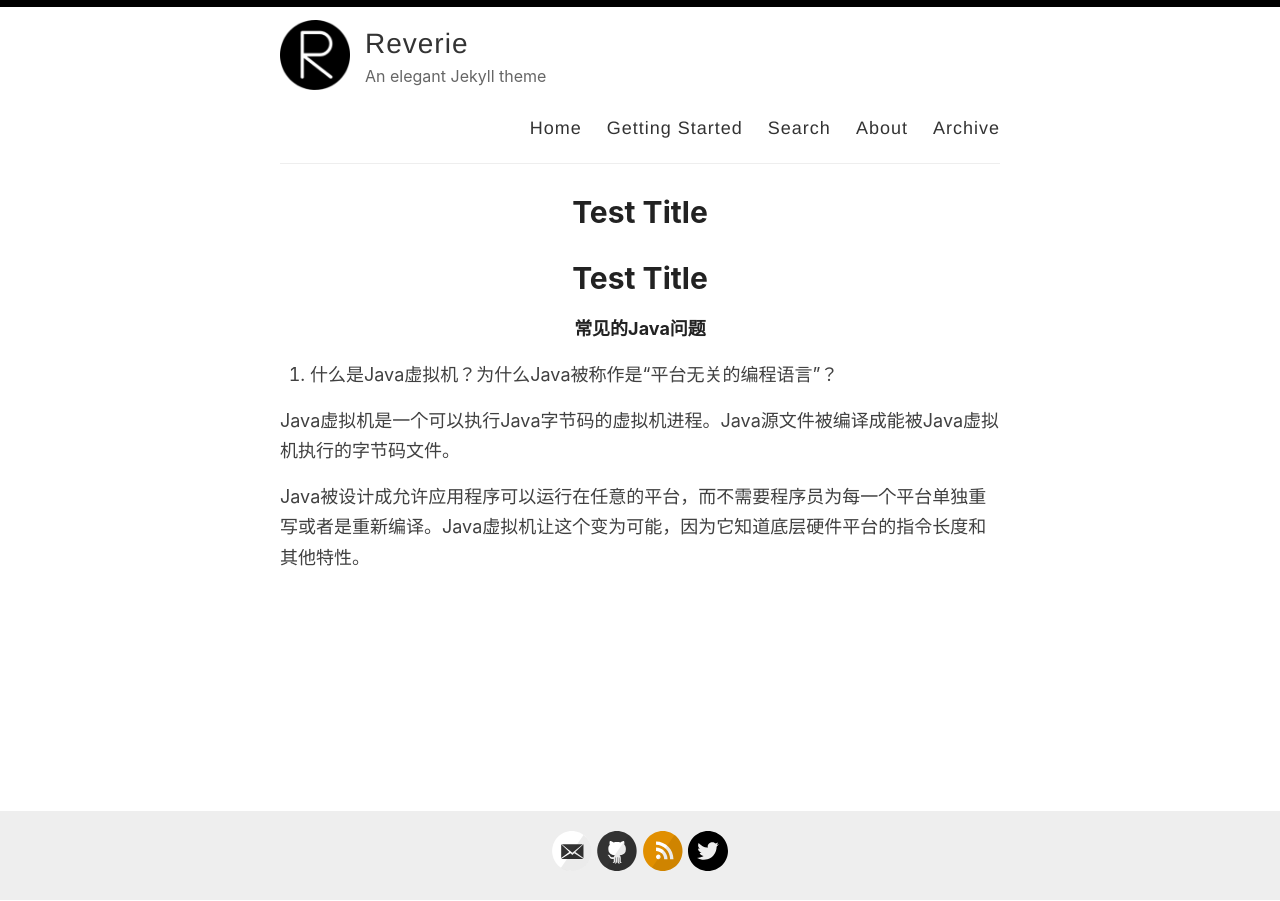
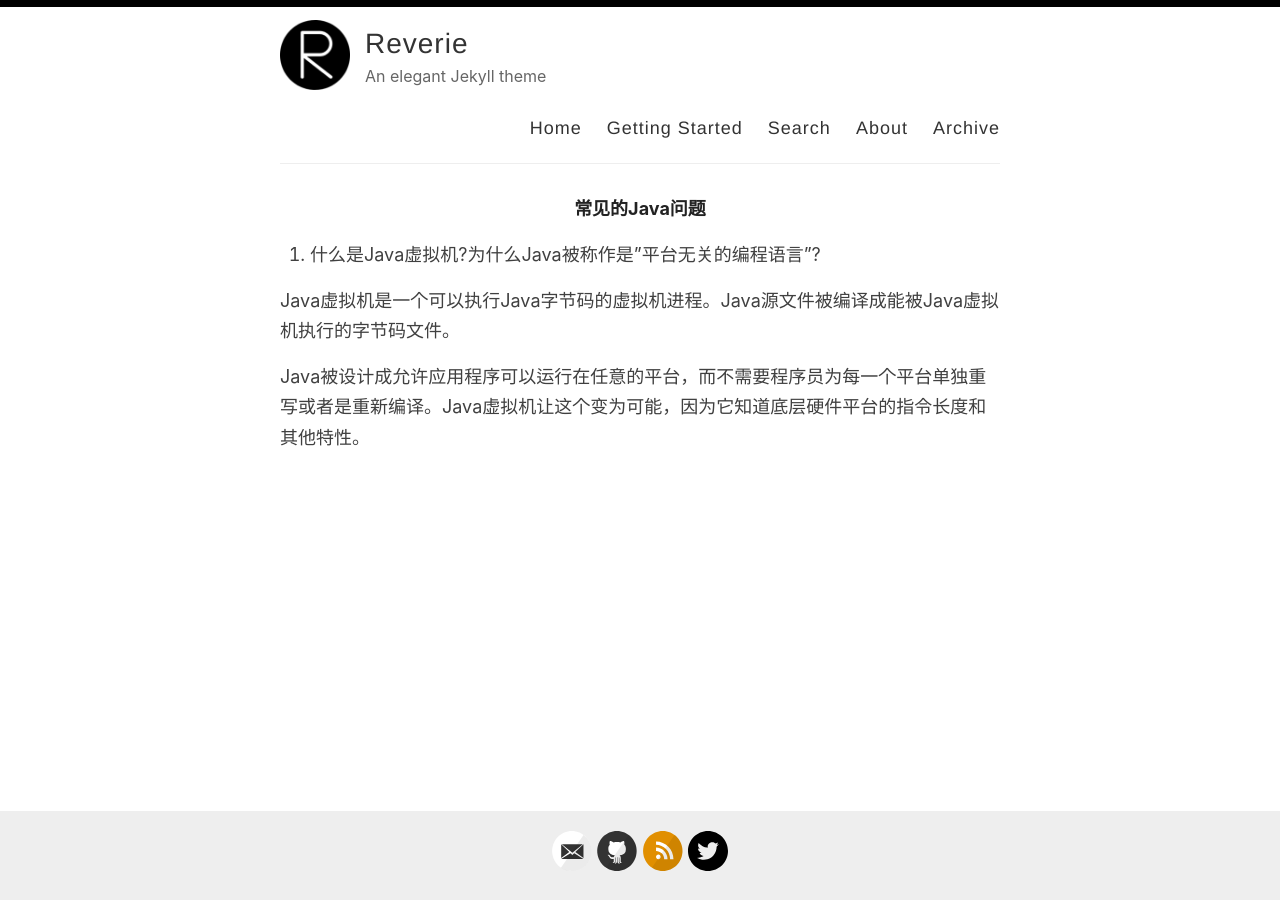
Before and after one commit to mytcc/view, a Jekyll site: the page built from test.md, in a window 1280 px wide. Built offline with Jekyll 4.4.1, drawn with Linux system fonts in a browser that asks for light colours; our own code applies the rules of GitHub Pages for plain Markdown files.

Commit message:
Update test.md

```diff
--- a/test.md
+++ b/test.md
@@ -1,7 +1,6 @@
-# Test Title
 #### 常见的Java问题
 
-1. 什么是Java虚拟机？为什么Java被称作是“平台无关的编程语言”？
+1. 什么是Java虚拟机?为什么Java被称作是"平台无关的编程语言"?
 
 Java虚拟机是一个可以执行Java字节码的虚拟机进程。Java源文件被编译成能被Java虚拟机执行的字节码文件。
 
```
